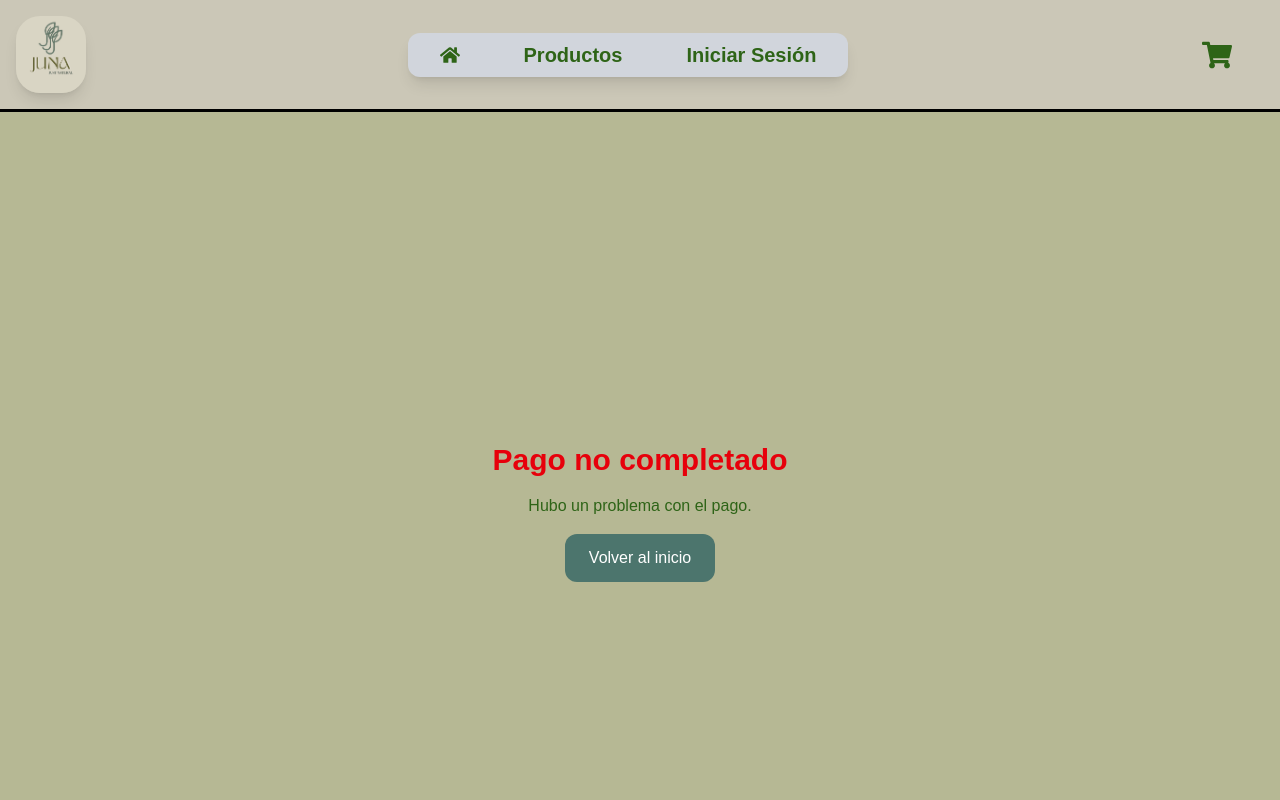
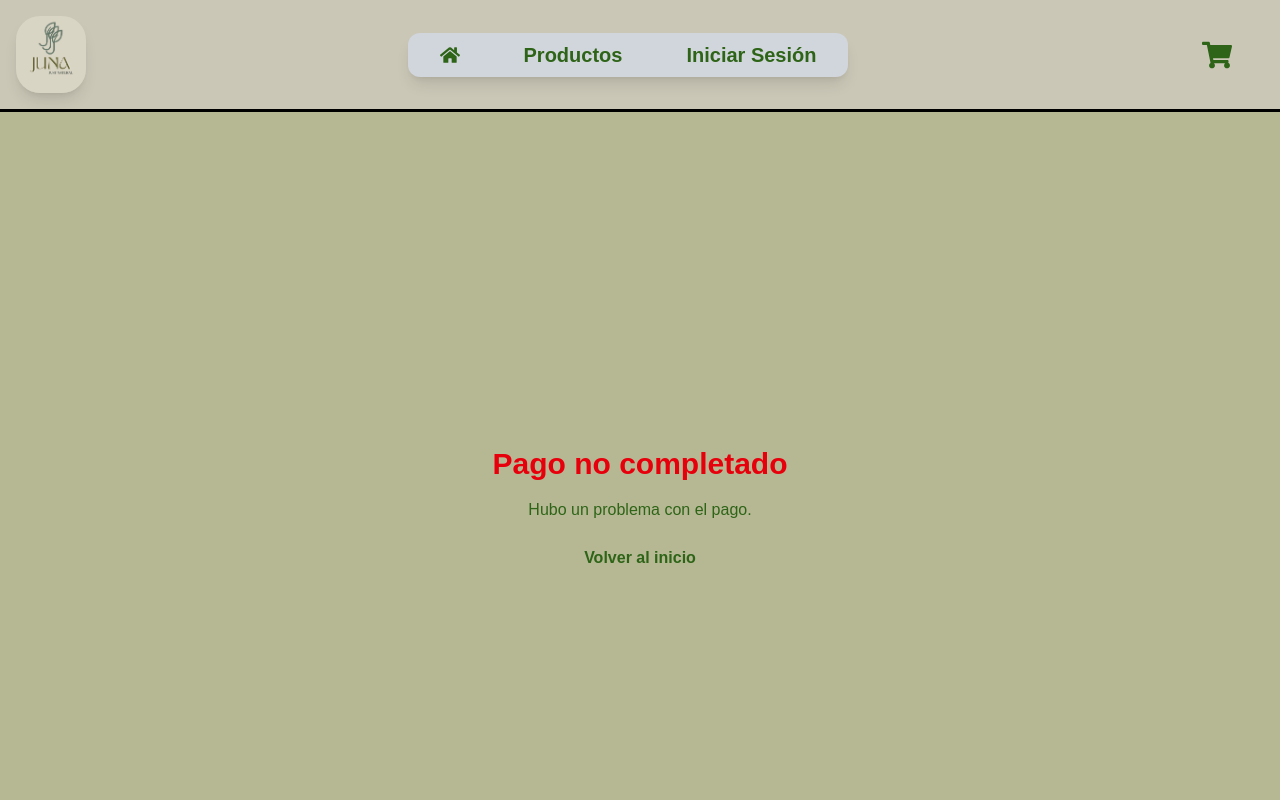
Before and after one commit to daniel053108/junameals-frontend, a Next.js app: page /payment/error in a window 1280 px wide. Shown: the top 800 px of the page. Built offline with nearby package versions, Linux system fonts and the light colour scheme; no server answers.

Commit message:
update ErrorPage

```diff
--- /dev/null
+++ b/src/app/payment/error/ErrorClient.tsx
@@ -0,0 +1,32 @@
+"use client";
+
+import { useRouter, useSearchParams } from "next/navigation";
+import useCreateOrder from "@/components/hooks/useCreateOrder";
+import Button from "@/components/ui/Button";
+
+export default function PagoErrorPage() {
+    const router = useRouter();
+    const search = useSearchParams();
+    const orderId = Number(search.get("orderId"));
+
+    const { canceledOrder } = useCreateOrder();
+
+    return (
+        <section className="flex flex-col items-center justify-center h-screen gap-4">
+            <h1 className="text-3xl font-bold text-red-600">
+                Pago no completado
+            </h1>
+            <p>Hubo un problema con el pago.</p>
+
+            <Button
+                variant="link"
+                onClick={() => {
+                    canceledOrder(orderId);
+                    router.push("/")
+                }}
+            >
+                Volver al inicio
+            </Button>
+        </section>
+    );
+}
--- a/src/app/payment/error/page.tsx
+++ b/src/app/payment/error/page.tsx
@@ -1,23 +1,10 @@
-"use client";
+import { Suspense } from "react";
+import ErrorClient from "./ErrorClient";
 
-import { useRouter } from "next/navigation";
-
-export default function PagoErrorPage() {
-    const router = useRouter();
-
-    return (
-        <section className="flex flex-col items-center justify-center h-screen gap-4">
-            <h1 className="text-3xl font-bold text-red-600">
-                Pago no completado
-            </h1>
-            <p>Hubo un problema con el pago.</p>
-
-            <button
-                onClick={() => router.push("/")}
-                className="bg-primary text-white px-6 py-3 rounded-xl"
-            >
-                Volver al inicio
-            </button>
-        </section>
-    );
+export default function BuyPage() {
+  return (
+    <Suspense fallback={<h1>Cargando ...</h1>}>
+      <ErrorClient />
+    </Suspense>
+  );
 }
--- a/src/app/payment/pending/PendingClient.tsx
+++ b/src/app/payment/pending/PendingClient.tsx
@@ -22,7 +22,7 @@ export default function PendingClient() {
             {loading && <span>Consultando estado...</span>}
 
             <div className="mt-4">
-                <span className="animate-pulse text-yellow-500">
+                <span className="animate-pulse bg-secondary rounded-xl">
                     Estado actual: {order?.status}
                 </span>
             </div>
```
